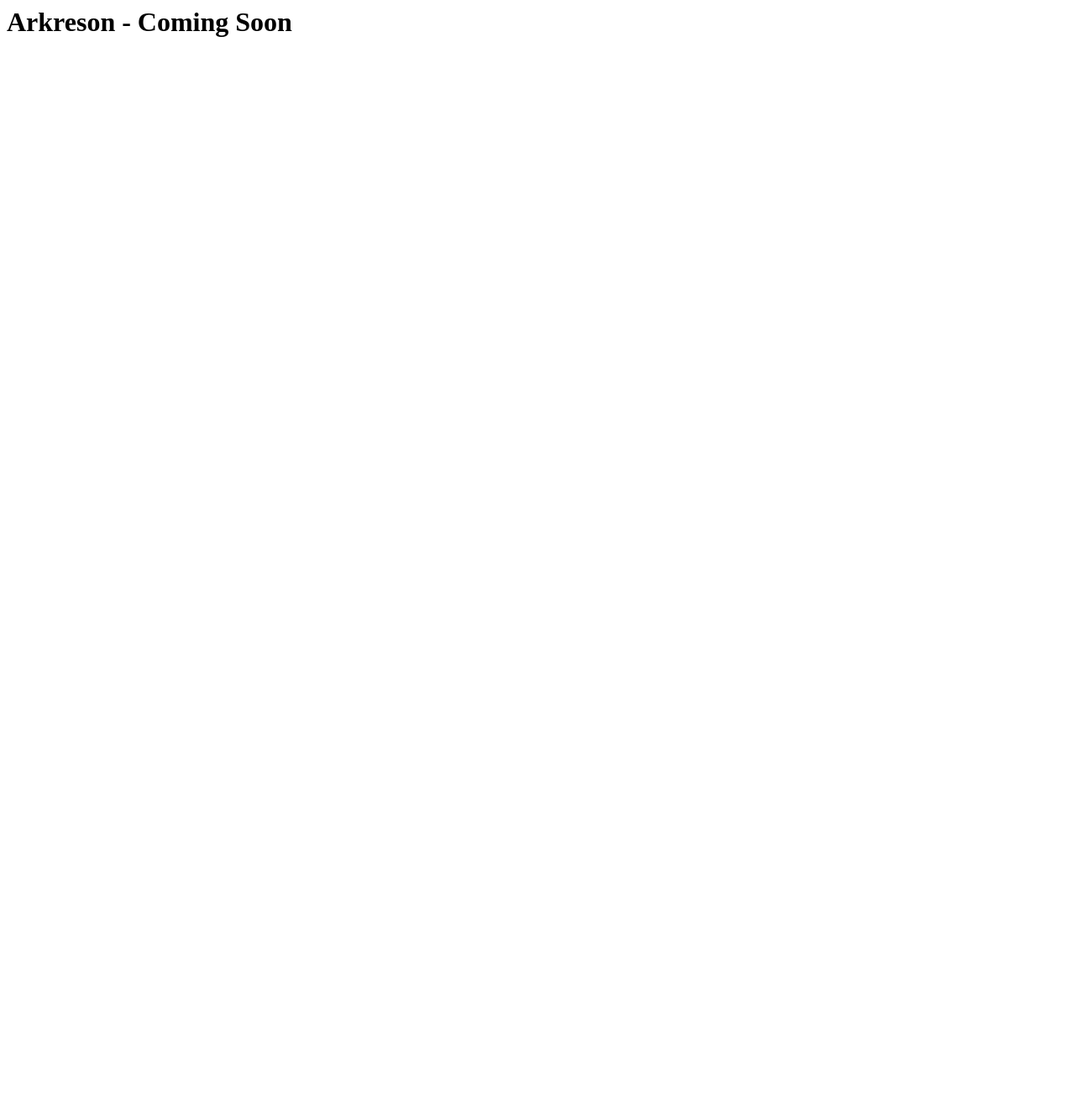
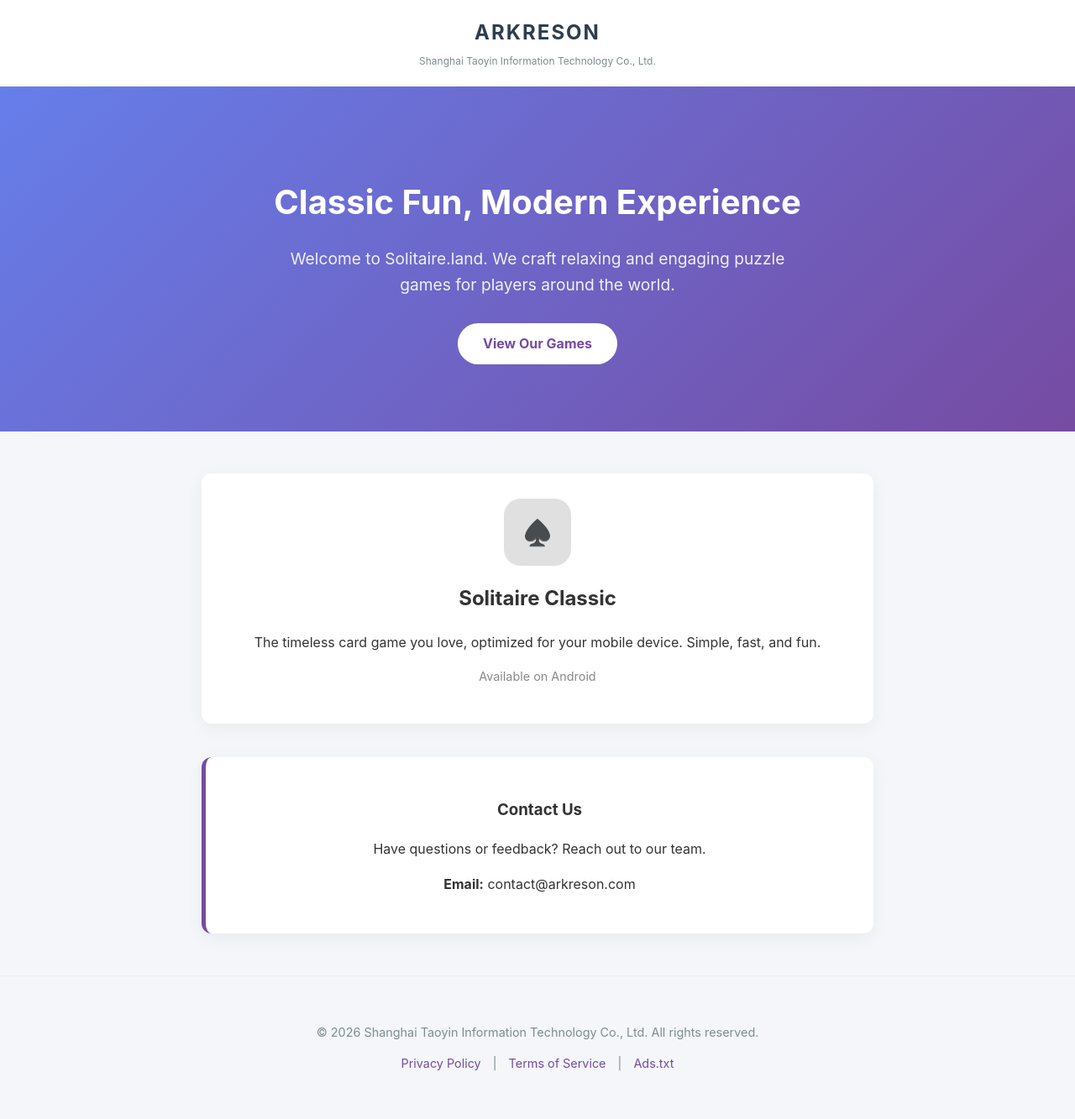
Before and after one commit to arkresondev/arkresondev.github.io, a plain HTML site: page index.html in a window 1280 px wide. Shown: the whole page at 84% size. Before the commit the page ends 800 px from the top, so only its background shows below. Drawn offline with Linux system fonts and the light colour scheme.

Commit message:
Update index.html

```diff
--- a/index.html
+++ b/index.html
@@ -1 +1,155 @@
-<h1>Arkreson - Coming Soon</h1>
+<!DOCTYPE html>
+<html lang="zh-CN">
+<head>
+    <meta charset="UTF-8">
+    <meta name="viewport" content="width=device-width, initial-scale=1.0">
+    <title>Arkreson - Solitaire Games & More</title>
+    <style>
+        /* 全局样式 */
+        body {
+            font-family: -apple-system, BlinkMacSystemFont, "Segoe UI", Roboto, Helvetica, Arial, sans-serif;
+            margin: 0;
+            padding: 0;
+            background-color: #f4f6f9;
+            color: #333;
+            line-height: 1.6;
+        }
+
+        /* 顶部导航栏 */
+        header {
+            background: #fff;
+            box-shadow: 0 2px 10px rgba(0,0,0,0.05);
+            padding: 20px 0;
+            text-align: center;
+        }
+        .logo {
+            font-size: 24px;
+            font-weight: bold;
+            color: #2c3e50;
+            text-transform: uppercase;
+            letter-spacing: 2px;
+        }
+        .company-name {
+            font-size: 12px;
+            color: #7f8c8d;
+            margin-top: 5px;
+        }
+
+        /* 主要内容区 (Hero Section) */
+        .hero {
+            background: linear-gradient(135deg, #667eea 0%, #764ba2 100%);
+            color: white;
+            padding: 80px 20px;
+            text-align: center;
+        }
+        .hero h1 {
+            font-size: 2.5em;
+            margin-bottom: 20px;
+        }
+        .hero p {
+            font-size: 1.2em;
+            opacity: 0.9;
+            max-width: 600px;
+            margin: 0 auto 30px;
+        }
+        .btn {
+            display: inline-block;
+            background: #fff;
+            color: #764ba2;
+            padding: 12px 30px;
+            border-radius: 30px;
+            text-decoration: none;
+            font-weight: bold;
+            transition: all 0.3s ease;
+        }
+        .btn:hover {
+            transform: translateY(-2px);
+            box-shadow: 0 5px 15px rgba(0,0,0,0.2);
+        }
+
+        /* 游戏展示区 */
+        .container {
+            max-width: 800px;
+            margin: 50px auto;
+            padding: 0 20px;
+        }
+        .game-card {
+            background: white;
+            border-radius: 12px;
+            padding: 30px;
+            box-shadow: 0 5px 20px rgba(0,0,0,0.05);
+            text-align: center;
+            margin-bottom: 40px;
+        }
+        .game-icon {
+            width: 80px;
+            height: 80px;
+            background: #e0e0e0; /* 这里将来可以换成你的游戏图标 */
+            border-radius: 20px;
+            margin: 0 auto 20px;
+            display: flex;
+            align-items: center;
+            justify-content: center;
+            font-size: 30px;
+        }
+
+        /* 底部信息 */
+        footer {
+            text-align: center;
+            padding: 40px 20px;
+            color: #7f8c8d;
+            font-size: 0.9em;
+            border-top: 1px solid #eee;
+        }
+        footer a {
+            color: #764ba2;
+            text-decoration: none;
+            margin: 0 10px;
+        }
+
+        /* 隐藏的Ads链接 (保留功能性) */
+        .hidden-link {
+            opacity: 0.1;
+            font-size: 10px;
+        }
+    </style>
+</head>
+<body>
+
+    <header>
+        <div class="logo">Arkreson</div>
+        <div class="company-name">Shanghai Taoyin Information Technology Co., Ltd.</div>
+    </header>
+
+    <div class="hero">
+        <h1>Classic Fun, Modern Experience</h1>
+        <p>Welcome to Solitaire.land. We craft relaxing and engaging puzzle games for players around the world.</p>
+        <a href="#" class="btn">View Our Games</a>
+    </div>
+
+    <div class="container">
+        <div class="game-card">
+            <div class="game-icon">♠️</div>
+            <h2>Solitaire Classic</h2>
+            <p>The timeless card game you love, optimized for your mobile device. Simple, fast, and fun.</p>
+            <p style="color: #888; font-size: 0.9em; margin-top: 15px;">Available on Android</p>
+        </div>
+
+        <div class="game-card" style="border-left: 5px solid #764ba2;">
+            <h3>Contact Us</h3>
+            <p>Have questions or feedback? Reach out to our team.</p>
+            <p><strong>Email:</strong> contact@arkreson.com</p>
+        </div>
+    </div>
+
+    <footer>
+        <p>&copy; 2026 Shanghai Taoyin Information Technology Co., Ltd. All rights reserved.</p>
+        <p>
+            <a href="#">Privacy Policy</a> |
+            <a href="#">Terms of Service</a> |
+            <a href="/app-ads.txt">Ads.txt</a>
+        </p>
+    </footer>
+
+</body>
+</html>
```
